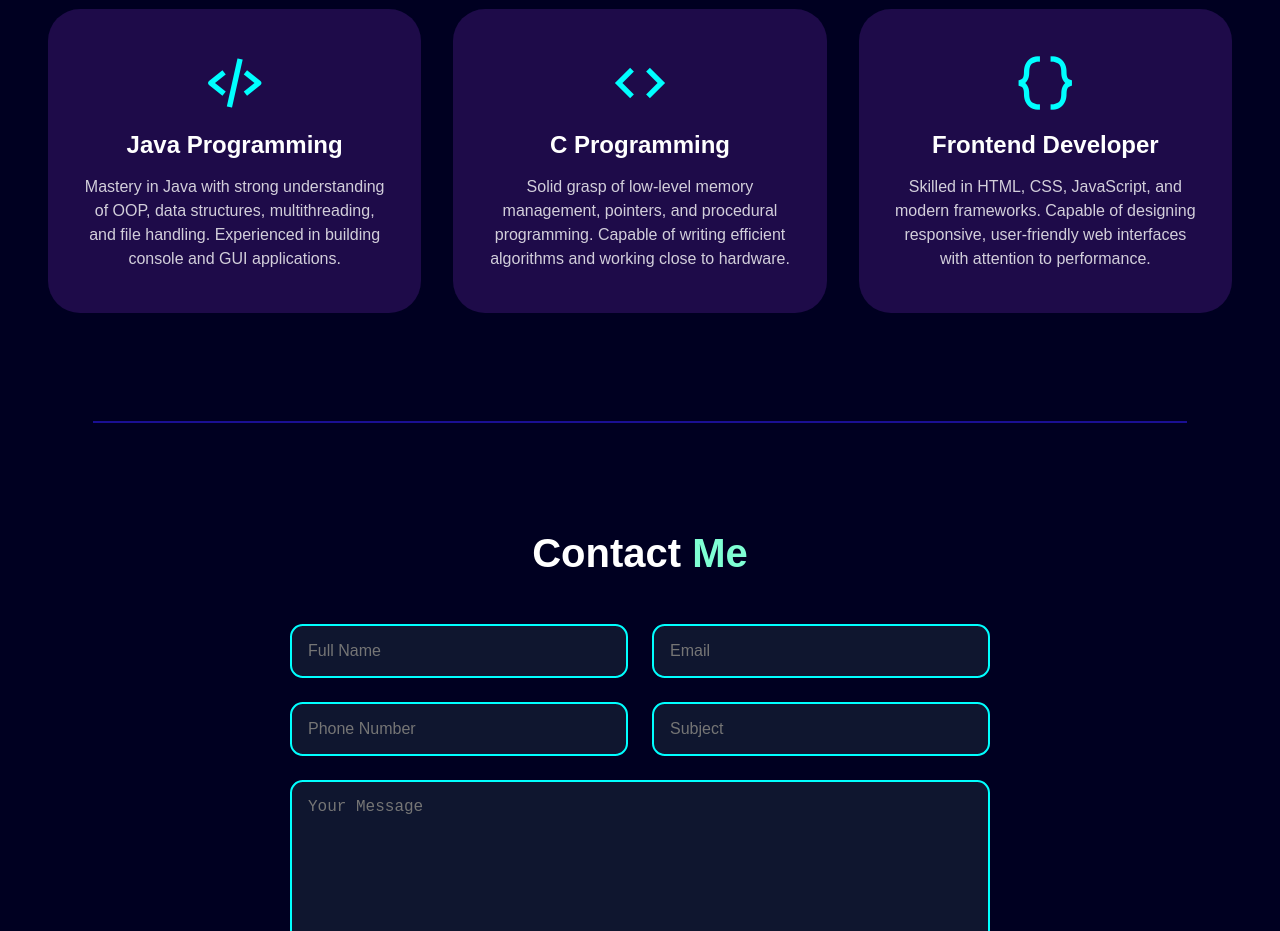
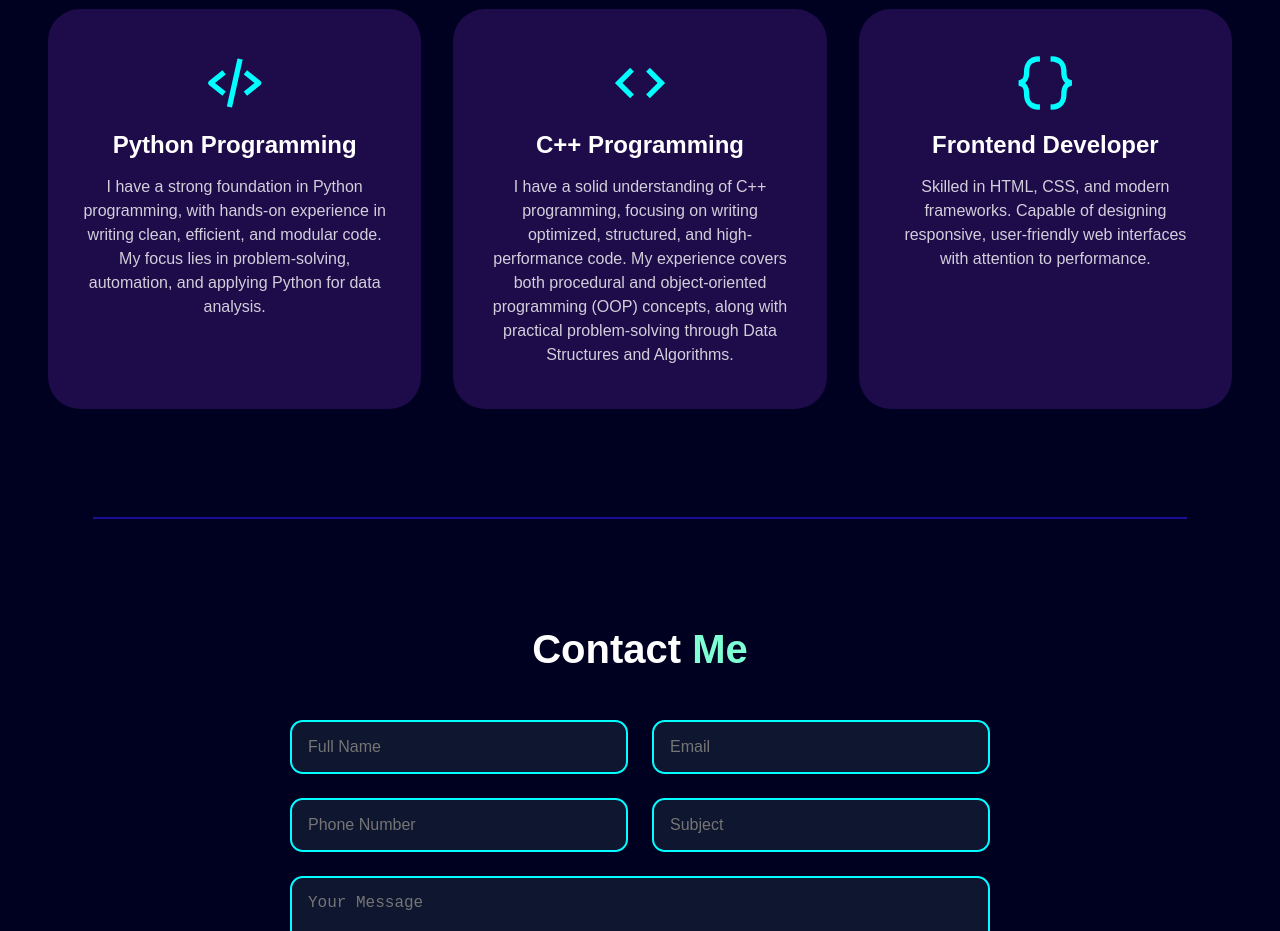
Before and after one commit to Danish-721/My_Portfolio, a plain HTML site: page index.html in a window 1280 px wide. Shown: the part 1920-2851 px from the top of the page. Drawn offline with nearby package versions, Linux system fonts and the light colour scheme.

Commit message:
Update resume link and modify skill descriptions

```diff
--- a/index.html
+++ b/index.html
@@ -36,7 +36,7 @@
 
                 <div class="buttons">
 
-                    <a href="https://drive.google.com/file/d/1KaZJSj8Lj1YKjM47R9FmvOSBnGRd0Do4/view?usp=drive_link"><button> Download Resume </button> </a>
+                    <a href="https://drive.google.com/file/d/1h4-NB0aHeQo7cs5_dHf15m3azTrLzttC/view?usp=drive_link"><button> Download Resume </button> </a>
                     <a href="https://www.linkedin.com/in/danish-shaikh-2474a2290/" target="_blank"><button> LinkedIn Profile </button></a>
                 </div>
             </div>
@@ -99,22 +99,22 @@
                 <div class="skills-box">
                     <i class="bx bx-code-alt"></i>
                     <div class="skills-info">
-                        <h4>Java Programming</h4>
-                        <p>Mastery in Java with strong understanding of OOP, data structures, multithreading, and file handling. Experienced in building console and GUI applications.</p>
+                        <h4>Python Programming</h4>
+                        <p>I have a strong foundation in Python programming, with hands-on experience in writing clean, efficient, and modular code. My focus lies in problem-solving, automation, and applying Python for data analysis.</p>
                     </div>
                 </div>
                 <div class="skills-box">
                     <i class="bx bx-code"></i>
                     <div class="skills-info">
-                        <h4>C Programming</h4>
-                        <p>Solid grasp of low-level memory management, pointers, and procedural programming. Capable of writing efficient algorithms and working close to hardware.</p>
+                        <h4>C++ Programming</h4>
+                        <p>I have a solid understanding of C++ programming, focusing on writing optimized, structured, and high-performance code. My experience covers both procedural and object-oriented programming (OOP) concepts, along with practical problem-solving through Data Structures and Algorithms.</p>
                     </div>
                 </div>
                 <div class="skills-box">
                     <i class="bx bx-code-curly"></i>
                     <div class="skills-info">
                         <h4>Frontend Developer</h4>
-                        <p>Skilled in HTML, CSS, JavaScript, and modern frameworks. Capable of designing responsive, user-friendly web interfaces with attention to performance.</p>
+                        <p>Skilled in HTML, CSS, and modern frameworks. Capable of designing responsive, user-friendly web interfaces with attention to performance.</p>
                     </div>
                 </div>
             </div>
@@ -148,8 +148,8 @@
         <footer class="footer">
             <div class="social-icons">
                 <a href="https://www.linkedin.com/in/danish-shaikh-2474a2290/" target="_blank"><i class='bx bxl-linkedin'></i></a>
-                <a href="#"><i class='bx bxl-github'></i></a>
-                <a href="#"><i class='bx bxl-instagram-alt'></i></a>
+                <a href="https://github.com/Danish-721"><i class='bx bxl-github'></i></a>
+                <a href="https://www.instagram.com/danish.shaikh__/"><i class='bx bxl-instagram-alt'></i></a>
                 <a href="#"><i class='bx bxl-twitter'></i></a>
             </div>
 
```
